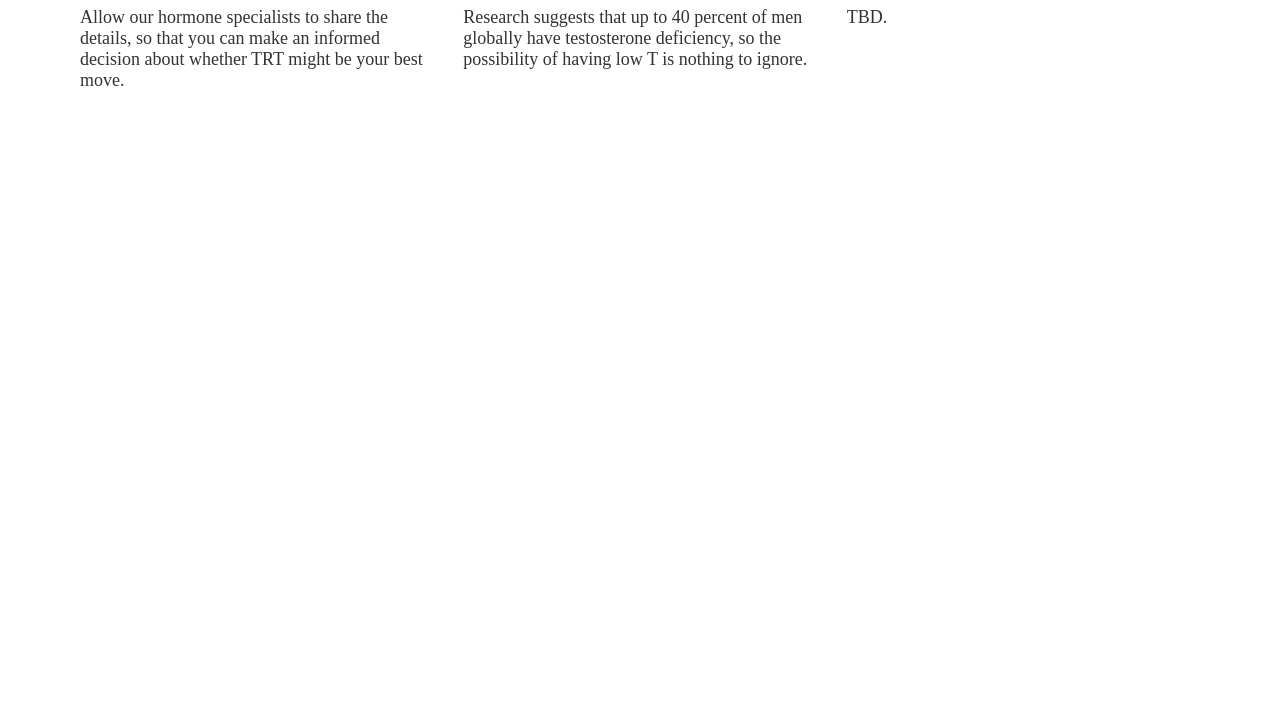
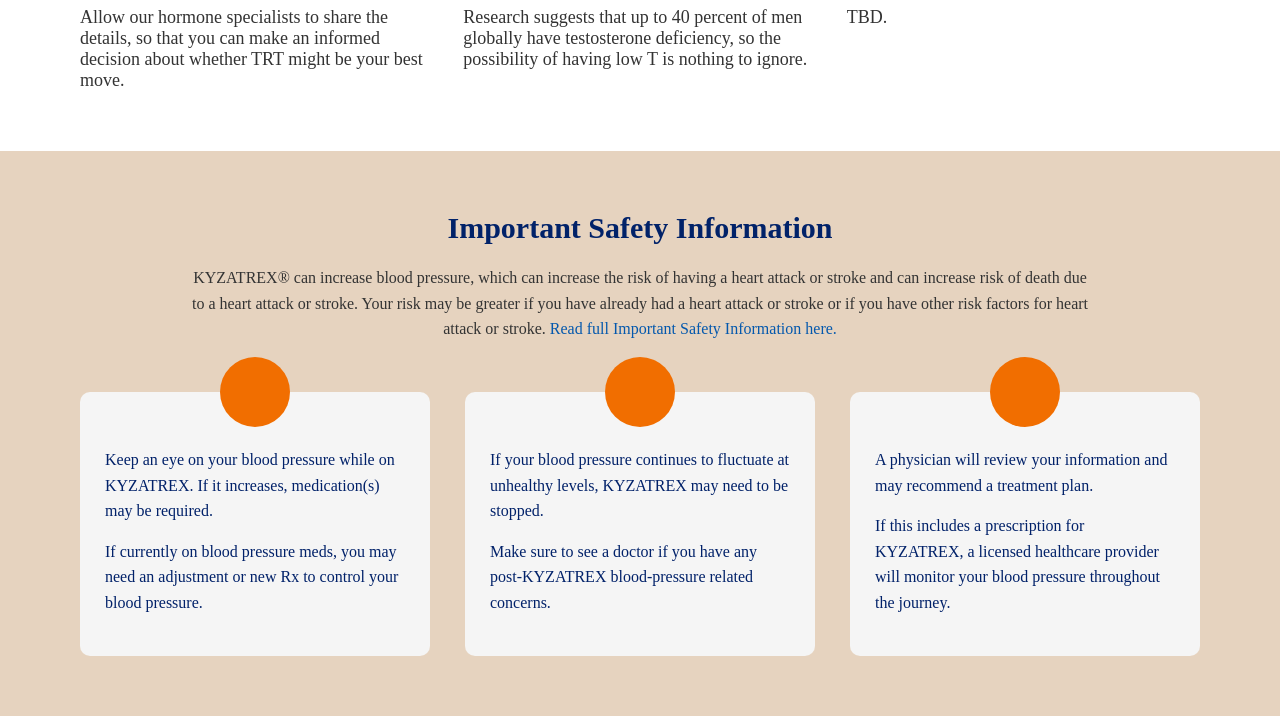
Before and after one commit to Mohit-iterforge/Training, a plain HTML site: page Whole-Health/index.html in a window 1280 px wide. Shown: the part 2180-2896 px from the top of the page. Before the commit the page ends 2331 px from the top, so only its background shows below. Drawn offline with Linux system fonts and the light colour scheme.

Commit message:
added one more section

```diff
--- a/Whole-Health/index.html
+++ b/Whole-Health/index.html
@@ -169,5 +169,47 @@
         </div>
     </div>
 </section>
+<section class="safety">
+    <h2 class="safety-title">Important Safety Information</h2>
+    <p class="safety-text">
+        KYZATREX® can increase blood pressure, which can increase the risk of having a heart attack or stroke and can increase risk of death due to a heart attack or stroke. Your risk may be greater if you have already had a heart attack or stroke or if you have other risk factors for heart attack or stroke.
+        <a href="#">Read full Important Safety Information here.</a>
+    </p>
+
+    <div class="safety-cards">
+        <div class="safety-card">
+            <div class="icon-placeholder"></div>
+            <p>
+                Keep an eye on your blood pressure while on KYZATREX. If it increases, medication(s) may be required.
+            </p>
+
+            <p>
+                If currently on blood pressure meds, you may need an adjustment or new Rx to control your blood pressure.
+            </p>
+        </div>
+        <div class="safety-card">
+            <div class="icon-placeholder"></div>
+
+            <p>
+               If your blood pressure continues to fluctuate at unhealthy levels, KYZATREX may need to be stopped.
+            </p>
+
+            <p>
+                Make sure to see a doctor if you have any post-KYZATREX blood-pressure related concerns.
+            </p>
+        </div>
+        <div class="safety-card">
+            <div class="icon-placeholder"></div>
+
+            <p>
+                A physician will review your information and may recommend a treatment plan.
+            </p>
+
+            <p>
+                If this includes a prescription for KYZATREX, a licensed healthcare provider will monitor your blood pressure throughout the journey.
+            </p>
+        </div>
+    </div>
+</section>
 </body>
 </html>
--- a/Whole-Health/styles.css
+++ b/Whole-Health/styles.css
@@ -369,3 +369,59 @@
     margin-top: 10px;
     font-size: 18px;
 }
+
+
+/* Important safety information */
+.safety{
+    background:#e6d3bf;
+    padding:60px 80px;
+    text-align:center;
+}
+
+.safety-title{
+    font-size:30px;
+    color:#012269;
+    margin-bottom:20px;
+}
+
+.safety-text{
+    max-width:900px;
+    margin:0 auto 50px;
+    color:#333;
+    line-height:1.6;
+}
+
+.safety-text a{
+    color:#0458AD;
+    text-decoration:none;
+}
+
+.safety-cards{
+    display:flex;
+    justify-content:space-between;
+    gap:30px;
+}
+
+.safety-card{
+    background:#f5f5f5;
+    padding:25px;
+    border-radius:10px;
+    flex:1;
+    max-width:350px;
+    text-align:left;
+}
+
+.icon-placeholder{
+    width:70px;
+    height:70px;
+    background:#f16e00;
+    border-radius:50%;
+    margin:-60px auto 20px;
+}
+
+.safety-card p{
+    color:#012169;
+    font-size:16px;
+    line-height:1.6;
+    margin-bottom:15px;
+}
```
